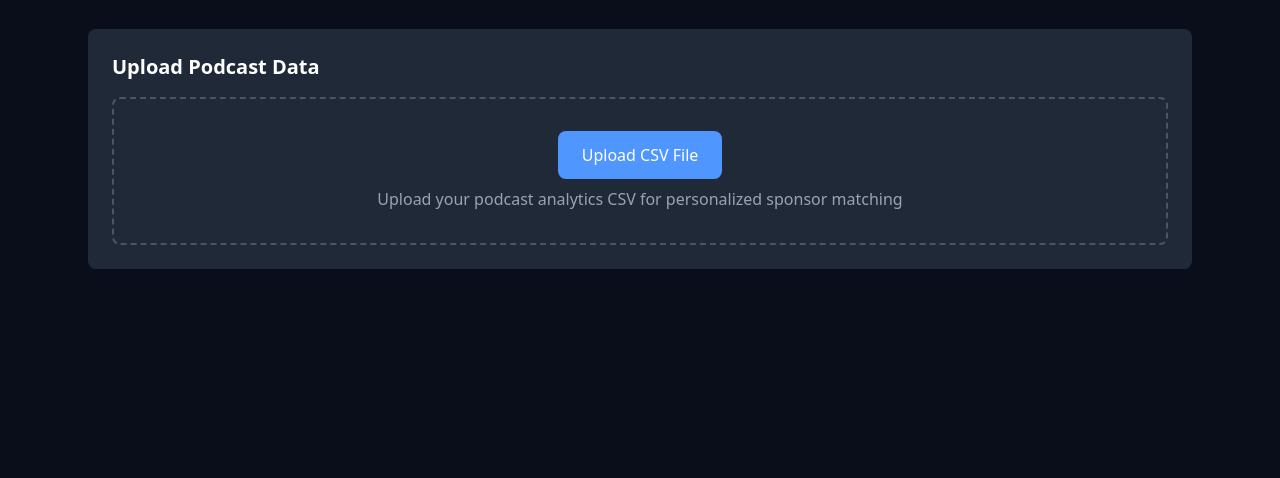
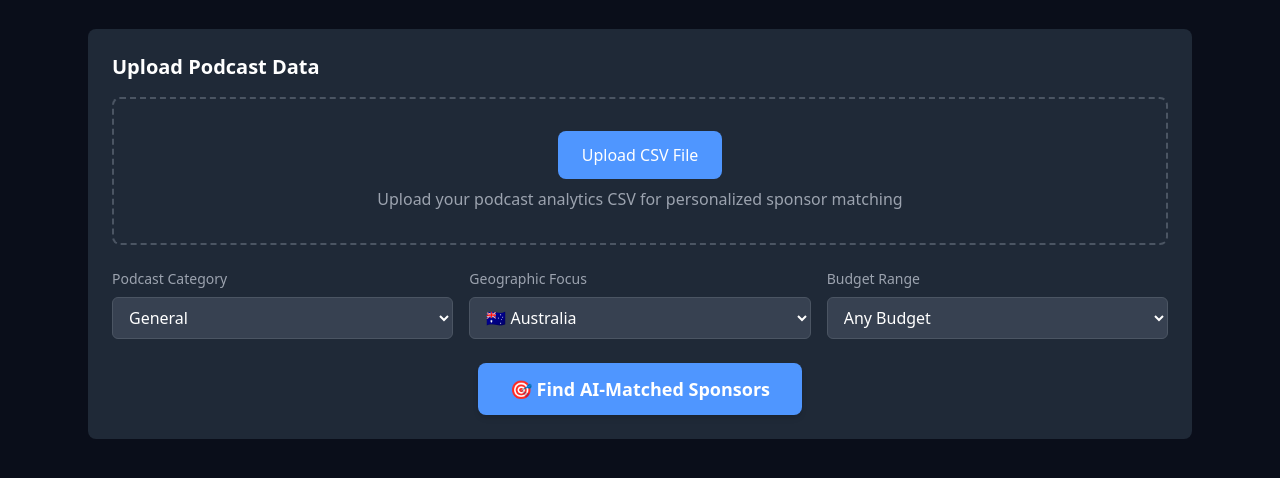
Before and after one commit to Podboost/podboost-platform, a website: page sponsorship-finder.html in a window 1280 px wide. Shown: the part 188-666 px from the top of the page. Drawn offline with nearby package versions, Linux system fonts and the light colour scheme.

Commit message:
Add files via upload

```diff
--- a/sponsorship-finder.html
+++ b/sponsorship-finder.html
@@ -66,13 +66,60 @@
         <!-- Upload Section -->
         <div class="bg-gray-800 rounded-lg p-4 sm:p-6 mb-6 sm:mb-8">
             <h3 class="text-lg sm:text-xl font-semibold mb-3 sm:mb-4">Upload Podcast Data</h3>
-            <div class="border-2 border-dashed border-gray-600 rounded-lg p-4 sm:p-8 text-center">
+            <div class="border-2 border-dashed border-gray-600 rounded-lg p-4 sm:p-8 text-center mb-6">
                 <input type="file" id="csvFileUpload" accept=".csv" class="hidden">
                 <button onclick="document.getElementById('csvFileUpload').click()"
                         class="bg-podboost-blue text-white px-4 sm:px-6 py-2 sm:py-3 rounded-lg hover:bg-podboost-highlight transition-colors text-sm sm:text-base">
                     Upload CSV File
                 </button>
                 <p class="text-gray-400 mt-2 text-sm sm:text-base">Upload your podcast analytics CSV for personalized sponsor matching</p>
+            </div>
+
+            <!-- Form Controls -->
+            <div class="grid grid-cols-1 md:grid-cols-3 gap-4 mb-6">
+                <div>
+                    <label class="block text-sm font-medium text-gray-400 mb-2">Podcast Category</label>
+                    <select id="podcastCategory" class="w-full px-3 py-2 bg-gray-700 border border-gray-600 rounded-md text-white focus:outline-none focus:ring-2 focus:ring-podboost-blue">
+                        <option value="General">General</option>
+                        <option value="Business">Business</option>
+                        <option value="Technology">Technology</option>
+                        <option value="True Crime">True Crime</option>
+                        <option value="Health & Wellness">Health & Wellness</option>
+                        <option value="Entertainment">Entertainment</option>
+                        <option value="Education">Education</option>
+                        <option value="Comedy">Comedy</option>
+                        <option value="News">News</option>
+                        <option value="Sports">Sports</option>
+                    </select>
+                </div>
+
+                <div>
+                    <label class="block text-sm font-medium text-gray-400 mb-2">Geographic Focus</label>
+                    <select id="geographicFocus" class="w-full px-3 py-2 bg-gray-700 border border-gray-600 rounded-md text-white focus:outline-none focus:ring-2 focus:ring-podboost-blue">
+                        <option value="AU">🇦🇺 Australia</option>
+                        <option value="US">🇺🇸 United States</option>
+                        <option value="UK">🇬🇧 United Kingdom</option>
+                        <option value="CA">🇨🇦 Canada</option>
+                        <option value="Global">🌍 Global</option>
+                    </select>
+                </div>
+
+                <div>
+                    <label class="block text-sm font-medium text-gray-400 mb-2">Budget Range</label>
+                    <select id="budgetRange" class="w-full px-3 py-2 bg-gray-700 border border-gray-600 rounded-md text-white focus:outline-none focus:ring-2 focus:ring-podboost-blue">
+                        <option value="any">Any Budget</option>
+                        <option value="small">$200-$1,000 AUD</option>
+                        <option value="medium">$1,000-$3,000 AUD</option>
+                        <option value="large">$3,000+ AUD</option>
+                    </select>
+                </div>
+            </div>
+
+            <!-- Find Sponsors Button -->
+            <div class="text-center">
+                <button onclick="findSponsors()" class="bg-podboost-blue text-white px-8 py-3 rounded-lg hover:bg-podboost-highlight transition-colors font-semibold text-lg shadow-md">
+                    🎯 Find AI-Matched Sponsors
+                </button>
             </div>
         </div>
 
@@ -176,22 +223,74 @@
             }
         };
 
+        // Initialize CSV upload functionality
+        document.addEventListener('DOMContentLoaded', function() {
+            console.log('Page loaded, setting up CSV upload...');
+
+            const csvFileInput = document.getElementById('csvFileUpload');
+            const uploadButton = document.querySelector('button[onclick*="csvFileUpload"]');
+
+            if (csvFileInput && uploadButton) {
+                console.log('CSV upload elements found');
+
+                // Handle file selection
+                csvFileInput.addEventListener('change', function(e) {
+                    const file = e.target.files[0];
+                    if (file) {
+                        console.log('File selected:', file.name);
+                        // Show file name feedback
+                        const feedback = document.createElement('p');
+                        feedback.className = 'text-podboost-blue text-sm mt-2';
+                        feedback.textContent = `Selected: ${file.name}`;
+
+                        // Remove any existing feedback
+                        const existing = uploadButton.parentNode.querySelector('.text-podboost-blue');
+                        if (existing) existing.remove();
+
+                        uploadButton.parentNode.appendChild(feedback);
+                    }
+                });
+
+                console.log('CSV upload setup complete');
+            } else {
+                console.error('CSV upload elements not found');
+            }
+        });
+
         async function findSponsors() {
             const category = document.getElementById('podcastCategory').value;
             const geographic_focus = document.getElementById('geographicFocus').value;
             const budget_range = document.getElementById('budgetRange').value;
-            const csvFile = document.getElementById('csvFileUpload').files[0];
+            const csvFileInput = document.getElementById('csvFileUpload');
+            const csvFile = csvFileInput ? csvFileInput.files[0] : null;
 
             let podcastName = "Your Podcast";
             let podcast_data = null;
 
+            console.log('CSV file check:', csvFile ? csvFile.name : 'No file selected');
+
             // Process CSV if uploaded
             if (csvFile) {
-                podcast_data = await readCSV(csvFile);
-                if (podcast_data.length > 0) {
-                    podcastName = podcast_data[0]['Episode Title'] || podcast_data[0]['Podcast Name'] || "Your Podcast";
-                    if (podcastName.includes('THE CLINK')) podcastName = 'THE CLINK';
+                try {
+                    console.log('Processing CSV file...');
+                    podcast_data = await readCSV(csvFile);
+                    console.log('CSV data processed:', podcast_data.length, 'rows');
+
+                    if (podcast_data.length > 0) {
+                        podcastName = podcast_data[0]['Episode Title'] ||
+                                    podcast_data[0]['Podcast Name'] ||
+                                    podcast_data[0]['Program name'] ||
+                                    "Your Podcast";
+                        if (podcastName.includes('THE CLINK')) podcastName = 'THE CLINK';
+                        console.log('Extracted podcast name:', podcastName);
+                    }
+                } catch (csvError) {
+                    console.error('CSV processing error:', csvError);
+                    alert('Error processing CSV file. Please check the file format.');
+                    return;
                 }
+            } else {
+                console.log('No CSV file - using default analysis');
             }
 
             // Show loading with enhanced animation
```
